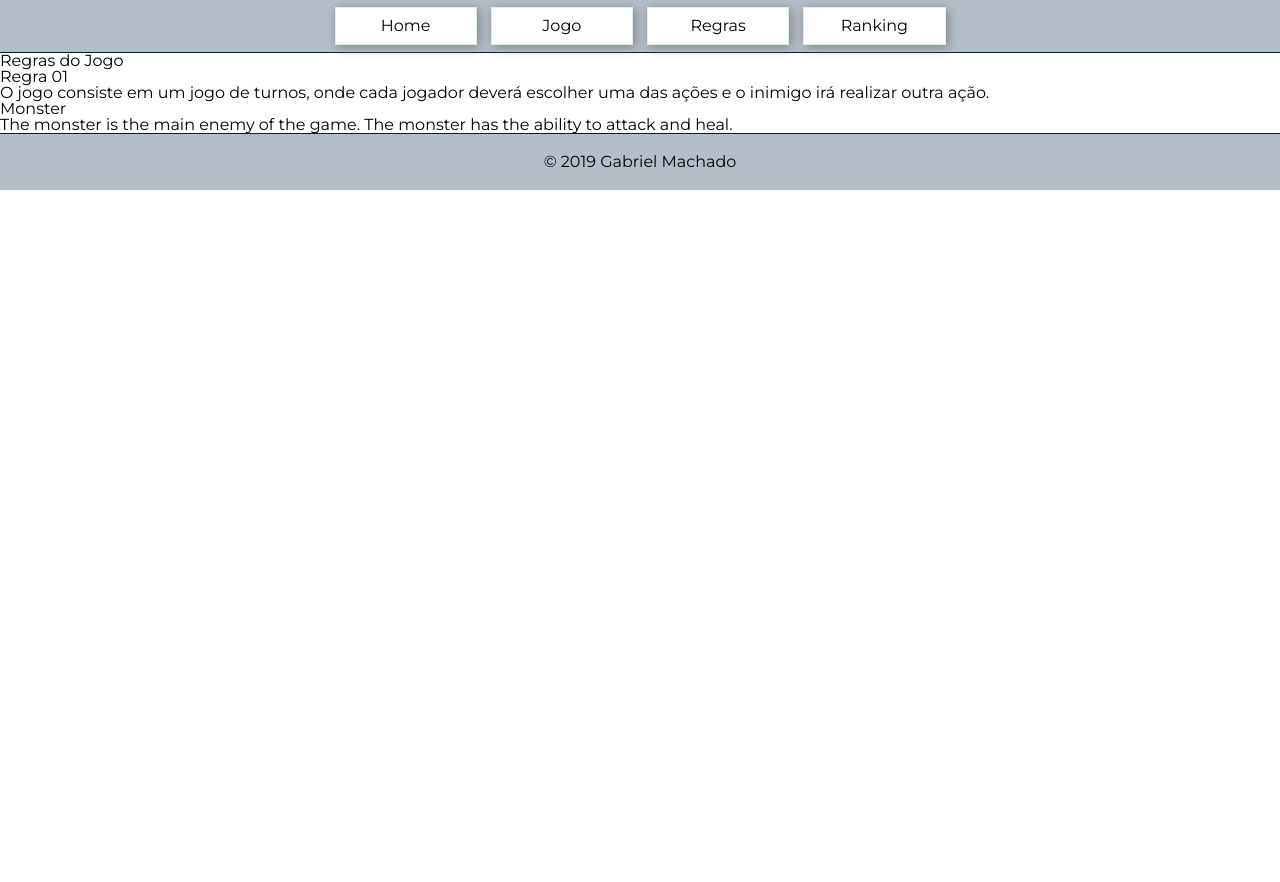
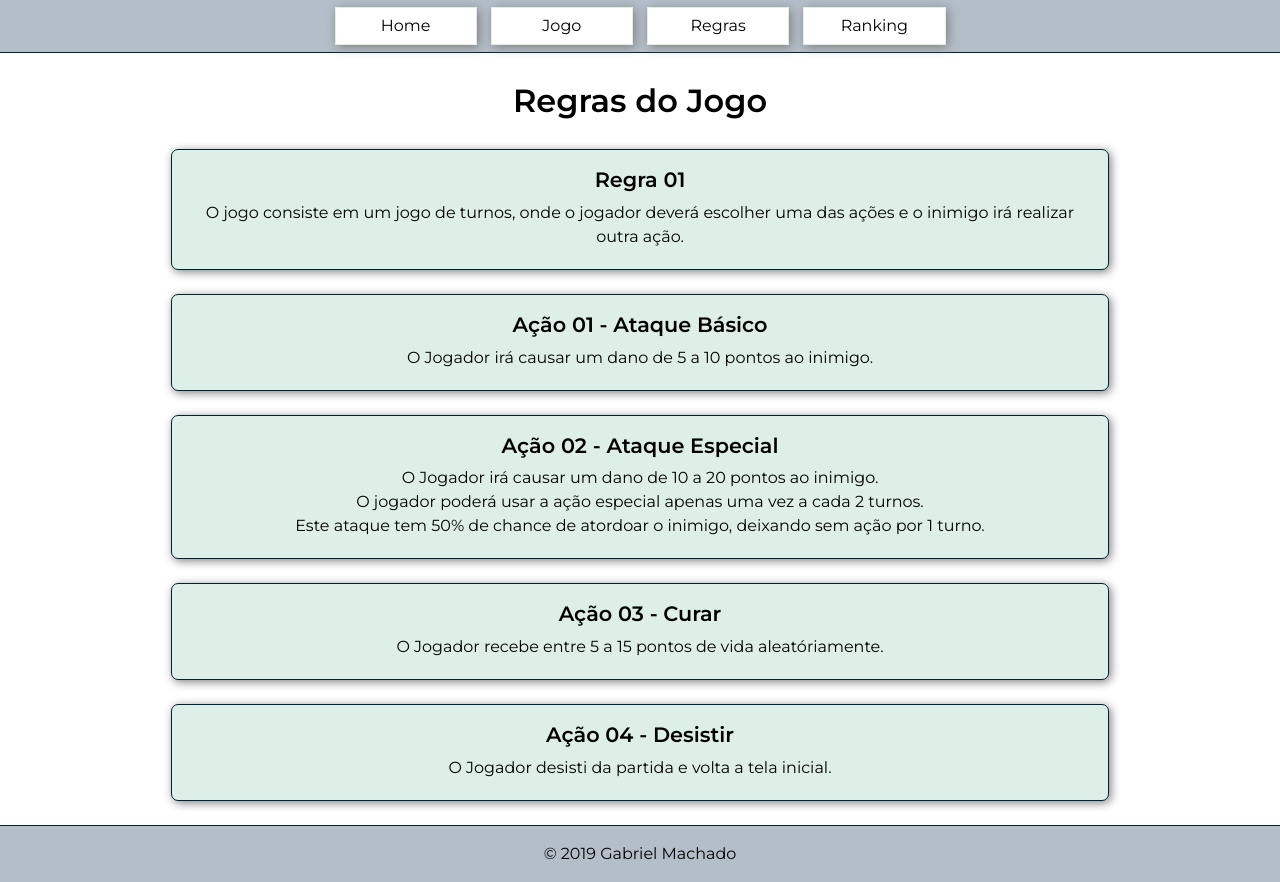
Before and after one commit to Machado21/desafio, an Angular app: page /rules in a window 1280 px wide. Before the commit the page ends 800 px from the top, so only its background shows below. Built offline with nearby package versions, Linux system fonts and the light colour scheme.

Commit message:
The inicial layout is ok

```diff
--- a/src/app/game/game.component.less
+++ b/src/app/game/game.component.less
@@ -2,7 +2,7 @@
 
 .game {
   display: grid;
-  grid-template-rows: 50vh 10vh 30vh;
+  grid-template-rows: 3fr 1fr 3fr;
   width: 100%;
 
   h1 {
@@ -37,6 +37,10 @@
           border-radius: 5px 5px;
           background-color: #add555;
         }
+
+      }
+      .image__player{
+          transform: scaleX(-1);
       }
       .view__life-monster {
         align-items: start;
@@ -47,13 +51,13 @@
         .life__monster {
           position: absolute;
           height: 100%;
-          width: 50%;
+          width: 30%;
           border-radius: 5px 5px;
           background-color: #add555;
         }
       }
       img {
-        height: 50%;
+        height: 20rem;
       }
     }
   }
--- a/src/app/ranking/ranking.component.html
+++ b/src/app/ranking/ranking.component.html
@@ -1 +1,26 @@
-<p>ranking works!</p>
+<section class="container">
+    <h2 class="titulo">Ranking</h2>
+    <table class="tabela">
+        <thead class="tabela__cabecalho">
+            <th class="tabela__cabecalho__conteudo">Nome</th>
+            <th class="tabela__cabecalho__conteudo">Data</th>
+            <th class="tabela__cabecalho__conteudo">Pontuação</th>
+        </thead>
+        <!-- *ngIf="transferencias?.length; else listaVazia" -->
+        <tbody >
+            <!-- *ngFor="let transferencia of transferencias" -->
+            <tr class="tabela__linha" >
+                <!-- {{transferencia.data | date: "short"}} -->
+                <td class="tabela__conteudo"></td>
+                <!-- {{transferencia.valor | currency}} -->
+                <td class="tabela__conteudo"></td>
+                <!-- {{transferencia.destino}} -->
+                <td class="tabela__conteudo"></td>
+            </tr>
+        </tbody>
+    </table>
+
+    <!-- <ng-template #listaVazia>
+        <p>Nenhuma pontuação cadastrada</p>
+    </ng-template> -->
+</section>
--- a/src/app/ranking/ranking.component.less
+++ b/src/app/ranking/ranking.component.less
@@ -0,0 +1,39 @@
+@import "../shared/styles/colors.less";
+
+.titulo {
+    text-align: center;
+    font-size: 24px;
+    margin: 16px;
+  }
+
+  .tabela {
+    text-align: center;
+    margin: 0 auto 1rem;
+    background-color: @Color-05;
+    box-shadow: 0 0 8px rgba(0, 0, 0, 0.1);
+
+    &__cabecalho {
+      color: @Color-03;
+
+      &__conteudo {
+        padding: 10px;
+        border-bottom: 2px solid @Color-03;
+      }
+    }
+
+    &__linha {
+      margin-bottom: 10px;
+      border-radius: 4px;
+
+      &:last-child {
+        .tabela__conteudo {
+          border-bottom: none;
+        }
+      }
+    }
+
+    &__conteudo {
+      padding: 10px;
+      border-bottom: 1px solid @Color-01;
+    }
+  }
--- a/src/app/rules/rules.component.html
+++ b/src/app/rules/rules.component.html
@@ -5,14 +5,33 @@
             <li>
                 <h2>Regra 01</h2>
                 <p>
-                    O jogo consiste em um jogo de turnos, onde cada jogador deverá escolher uma das ações e o inimigo irá realizar outra ação.
+                    O jogo consiste em um jogo de turnos, onde o jogador deverá escolher uma das ações e o inimigo irá realizar outra ação.
                 </p>
             </li>
             <li>
-                <h2>Monster</h2>
+                <h2>Ação 01 - Ataque Básico</h2>
                 <p>
-                    The monster is the main enemy of the game.
-                    The monster has the ability to attack and heal.
+                    O Jogador irá causar um dano de 5 a 10 pontos ao inimigo.
+                </p>
+            </li>
+            <li>
+                <h2>Ação 02 - Ataque Especial</h2>
+                <p>
+                    O Jogador irá causar um dano de 10 a 20 pontos ao inimigo. <br>
+                    O jogador poderá usar a ação especial apenas uma vez a cada 2 turnos. <br>
+                    Este ataque tem 50% de chance de atordoar o inimigo, deixando sem ação por 1 turno.
+                </p>
+            </li>
+            <li>
+                <h2>Ação 03 - Curar</h2>
+                <p>
+                    O Jogador recebe entre 5 a 15 pontos de vida aleatóriamente.
+                </p>
+            </li>
+            <li>
+                <h2>Ação 04 - Desistir</h2>
+                <p>
+                    O Jogador desisti da partida e volta a tela inicial.
                 </p>
             </li>
         </ul>
--- a/src/app/rules/rules.component.less
+++ b/src/app/rules/rules.component.less
@@ -0,0 +1,45 @@
+@import "../shared/styles/colors.less";
+
+.rules{
+    div{
+        h1{
+            margin: 2rem auto;
+            font-size: 2em;
+            font-weight: 600;
+            text-align: center;
+        }
+
+        ul{
+            li{
+                display: block;
+                width: 70%;
+                padding: 10px 20px;
+                margin: 1.5rem auto;
+                text-align: center;
+                background-color: @Color-04;
+                border: 1px solid @Color-03;
+                border-radius: 7px ;
+                box-shadow: 2px 2px 10px gray;
+                font-weight: 400;
+                transition: all 0.3s ease;
+
+                &:hover{
+                    background-color: #002333;
+                    color: #deefe7;
+                }
+
+                h2{
+                    font-size: 1.3em;
+                    font-weight: 600;
+                    margin: 10px auto;
+                }
+                p{
+                    font-size: 1em;
+                    font-weight: 400;
+                    margin: 10px auto;
+                    line-height: 1.5em;
+                }
+            }
+        }
+    }
+}
```
